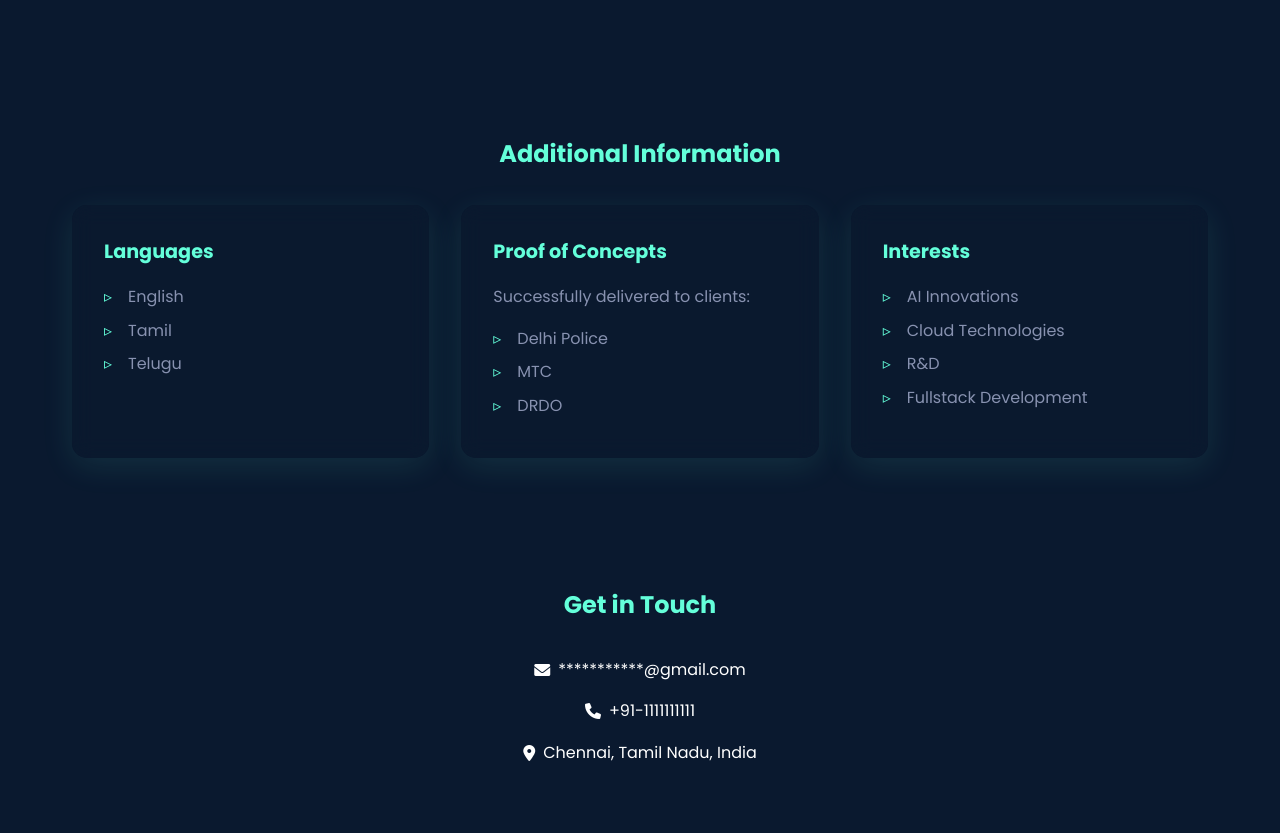
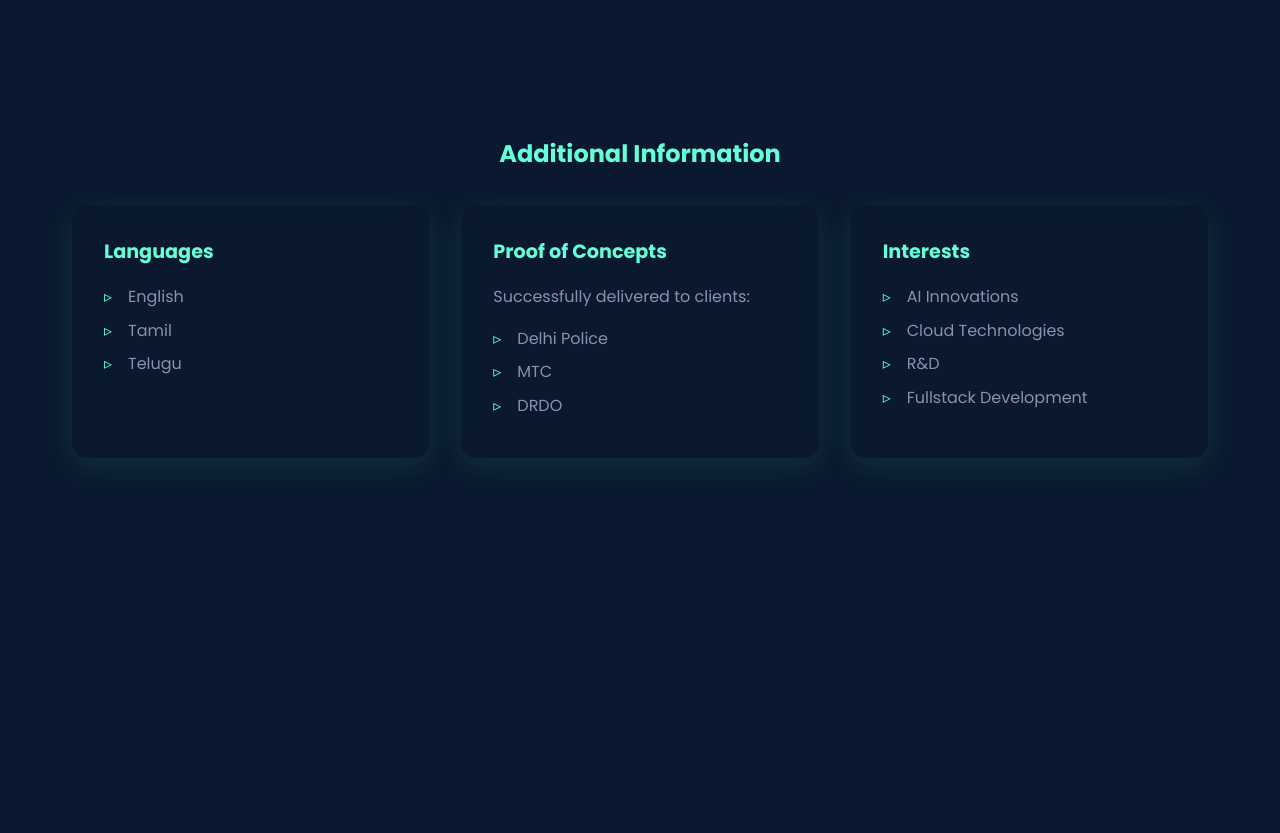
Before and after one commit to SGPrakash/portfolio, a plain HTML site: page index.html in a window 1280 px wide. Shown: the part 3198-4031 px from the top of the page. After the commit the page ends 3752 px from the top, so only its background shows below. Drawn offline with nearby package versions, Linux system fonts and the light colour scheme; animation ran at ten frames a second.

Commit message:
Update index.html

```diff
--- a/index.html
+++ b/index.html
@@ -235,14 +235,6 @@
             </div>
         </section>
 
-        <section class="contact">
-            <h2>Get in Touch</h2>
-            <div class="contact-info">
-                <p><i class="fas fa-envelope"></i> ***********@gmail.com</p>
-                <p><i class="fas fa-phone"></i> +91-1111111111</p>
-                <p><i class="fas fa-map-marker-alt"></i> Chennai, Tamil Nadu, India</p>
-            </div>
-        </section>
     </main>
 </body>
 </html>
```
